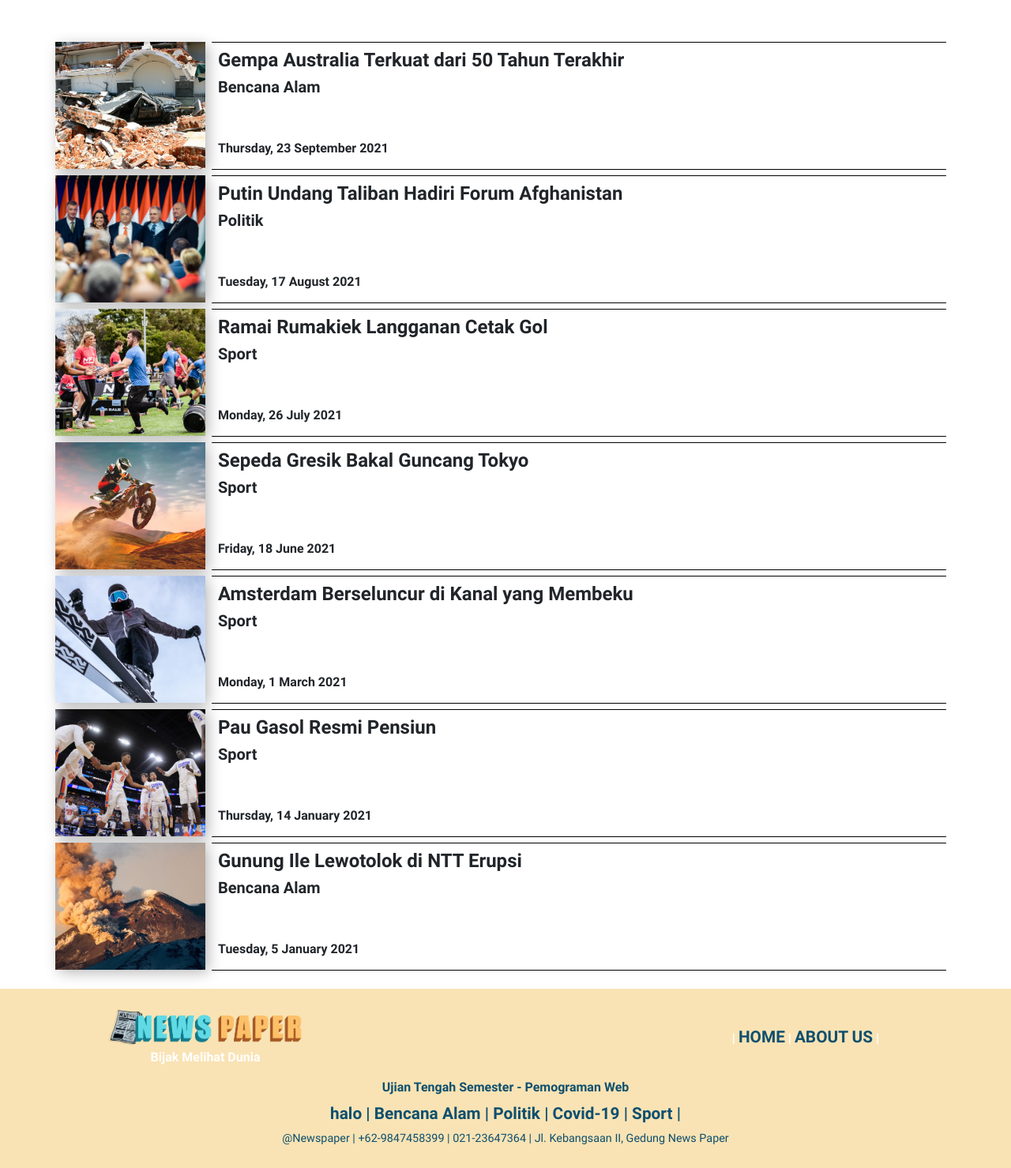
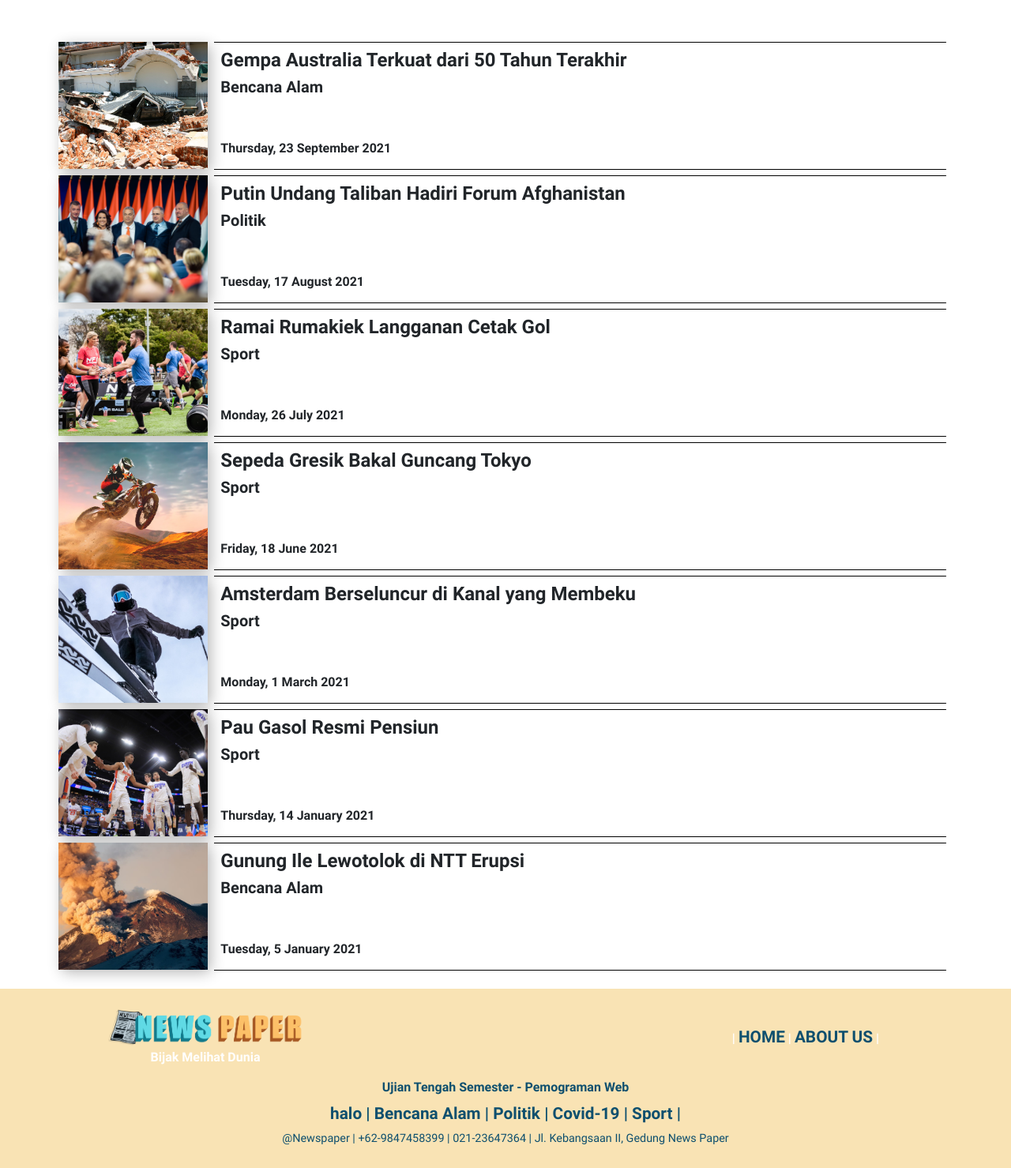
Before and after one commit to FelicianoSurya/Project_UTS_Pemweb, a PHP site: page /News.php?detail=8 in a window 1280 px wide. Shown: the part 715-2194 px from the top of the page at 79% size. Run offline with PHP 8.4, Linux system fonts and the light colour scheme; data comes from the database, SQL or seed files in the repository; data that the repository does not hold is empty; some libraries are stand-ins or nearby versions.

Commit message:
ps di kategori.php

```diff
--- a/Views/kategori.php
+++ b/Views/kategori.php
@@ -74,7 +74,7 @@
         <div class="sampingswiper m-auto col-lg-6 col-12 py-4 py-lg-0" >
           <?php foreach($beritaSamping as $samping){ ?>
             <div data-aos="fade-left">
-              <div  onclick="detailBerita(<?php echo $samping->id ?>)" class="beritasamping pb-3 py-1  row" >
+              <div  onclick="detailBerita(<?php echo $samping->id ?>)" class="beritasamping pb-3 py-1 row ps-1" >
                 <img
                   class="p-0 col-lg-2 col-md-3 col-sm-4 col-5"
                   src="./<?php echo $samping->gambar ?>"
@@ -95,7 +95,7 @@
       <div class="section-2 beritabawah container pt-5">
         <?php foreach($allBerita as $all){ ?>
           <div data-aos="fade-up">
-            <div onclick="detailBerita(<?php echo $all->id ?>)" class="beritakecil py-1 row">
+            <div onclick="detailBerita(<?php echo $all->id ?>)" class="beritakecil py-1 row ps-1">
               <img
                 class="p-0 col-lg-2 col-md-3 col-sm-4 col-5"
                 src="./<?php echo $all->gambar ?>"
```
